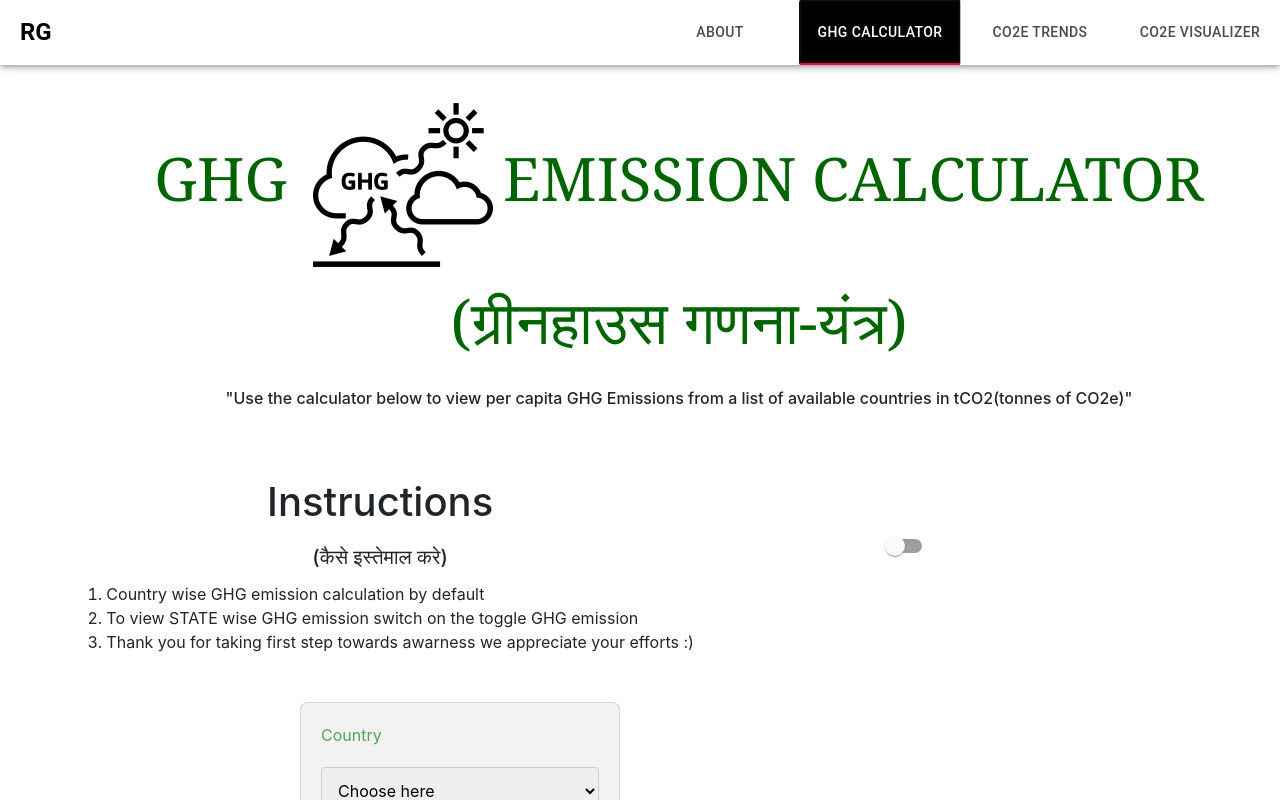
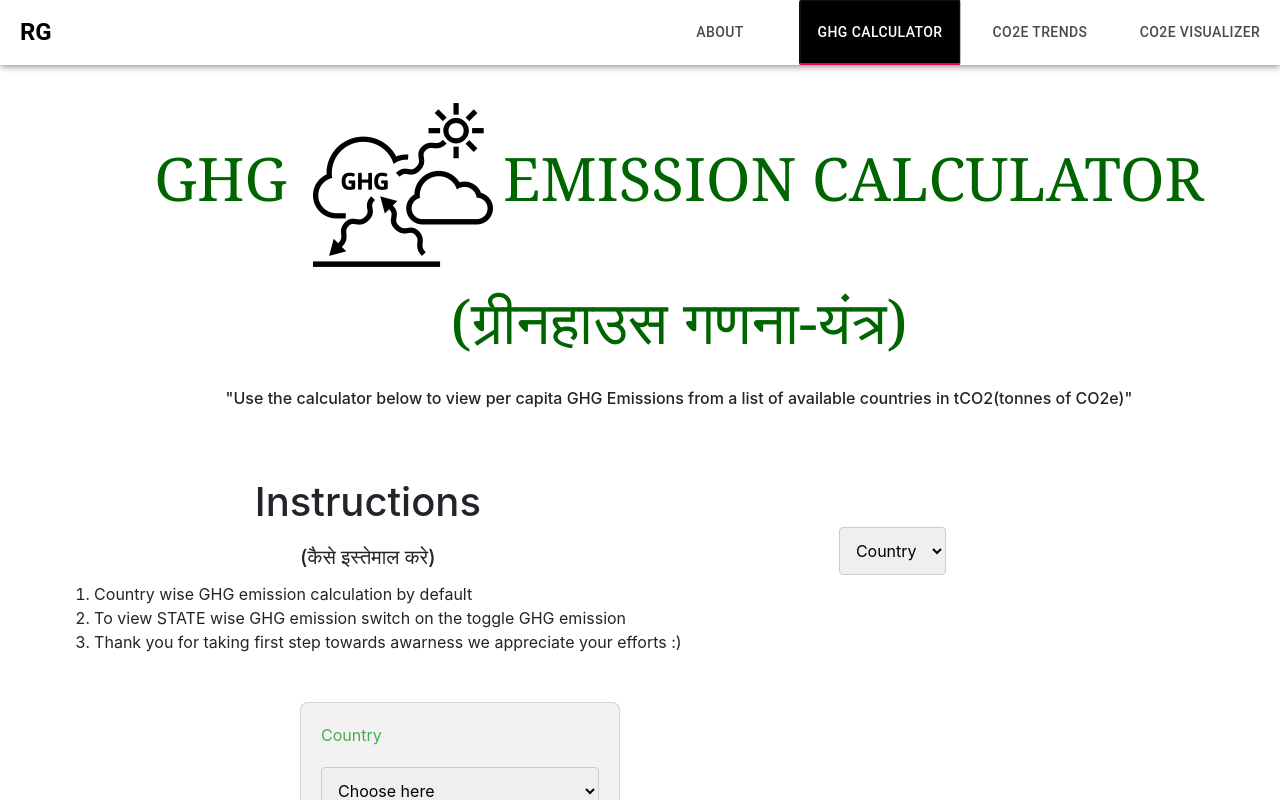
Before and after one commit to NotFarFromBlonded/Reclaim-Green, a React (Create React App) app: page / in a window 1280 px wide. Both pictures are taken after a click on the tab "GHG CALCULATOR". Shown: the top 800 px of the page. Built offline with nearby package versions, Linux system fonts and the light colour scheme.

Commit message:
Revert "commit"

```diff
--- a/src/Context.js
+++ b/src/Context.js
@@ -1,5 +1,5 @@
 import React, { createContext, useContext, useState, useEffect } from 'react'
-import { mockGHGEmissionData, oilFactor, gasFactor, coalFactor, electricityFactor, mockGHGState } from './mockGHGEmissionData';
+import { mockGHGEmissionData, oilFactor, gasFactor, coalFactor, electricityFactor, mockGHGState, mockGHGCity } from './mockGHGEmissionData';
 import {countryWithReason} from './countriesWithReason'
 import { solutionsToReason } from './solutionsToReasons';
 import axios from 'axios';
@@ -28,9 +28,23 @@ const Context = ({children}) =>{
         checkedA: false
     })
     const[repeater, setRepeater] = useState(0);
+    const[param, setParam] = useState("country");
+    const[selectedCity, setSelectedCity] = useState("");
 
     const[mockGHGDataRandomCountry, setMockGHGDataRandomCountry] = useState([]);
     const[mockGHGDataRandomState, setMockGHGDataRandomState] = useState([]);
+
+    const handleChangeParam = (e)=>{
+        setParam(e.target.value);
+        setOil(0);
+        setGas(0);
+        setElectricity(0);
+        setCoal(0);
+        setGHGEmission(0);
+        setSelCountry("");
+        setSelectedState("");
+        setSelectedCity("");
+    }
     const handleChange = (e) => {
         const selectedCountry = mockGHGEmissionData.find(country => country.country === e.target.value);
         setSelectedCountry(selectedCountry.country);
@@ -60,6 +74,16 @@ const Context = ({children}) =>{
         setGHGEmission(0);
         setSelCountry("");
         setSelectedState("");
+    }
+
+    const handleChangeCity = (e)=>{
+        const selectedCity = mockGHGCity.find(state=>state.name === e.target.value);
+        setSelectedCity(selectedCity.name);
+        setOil(selectedCity.oilConsumption);
+        setGas(selectedCity.gasConsumption * 28.32);
+        setElectricity(selectedCity.electricityConsumption);
+        setCoal(selectedCity.coalConsumption*28.32);
+        setGHGEmission((selectedCity.electricityConsumption*electricityFactor + selectedCity.oilConsumption*oilFactor+selectedCity.gasConsumption*gasFactor+ selectedCity.coalConsumption*coalFactor).toFixed(2));
     }
 
     const predictData = async() => {
@@ -182,7 +206,11 @@ const Context = ({children}) =>{
             stwitch,
             handleStwitch,
             handleChangeState,
-            selectedState
+            selectedState,
+            param,
+            handleChangeParam,
+            handleChangeCity,
+            selectedCity
         }}>
             {children}
         </Emission.Provider>
--- a/src/TabComponents/SectionOne.jsx
+++ b/src/TabComponents/SectionOne.jsx
@@ -48,7 +48,7 @@ const useStyles = makeStyles(() => ({
 
 const SectionOne = () => {
   const classes = useStyles();
-  const { coal, oil, gas, electricity, handleChange, ghgEmission, selectedCountry, stwitch, handleStwitch, handleChangeState, selectedState } = EmissionState()
+  const { coal, oil, gas, electricity, handleChange, ghgEmission, selectedCountry, stwitch, handleStwitch, handleChangeState, selectedState, handleChangeParam,  param, selectedCity, handleChangeCity} = EmissionState()
   return (
     <>
       <div className="ghgheading" style={{ marginTop: "85px", marginLeft: "78px" ,textAlign:"center" ,marginBottom:"70px"}}>
@@ -68,13 +68,11 @@ const SectionOne = () => {
           </ol>
         </div>
 <div className="swichtoogle" style={{padding: "49px",    marginRight: "231px"}}>
-<Switch
-          checked={stwitch.checkedA}
-          onChange={handleStwitch}
-          color="primary"
-          name="checkedA"
-          inputProps={{ 'aria-label': 'primary checkbox' }}
-        />
+<select name = "triple" onChange={handleChangeParam} value={param}>
+                      <option value="country">Country</option>
+                      <option value="state">State</option>
+                      <option value="city">City</option>
+                    </select>
 </div>
 
       </div>
@@ -87,8 +85,8 @@ const SectionOne = () => {
               <form>
                 <div className="form-row">
                   <div className="form-group col">
-                    <label style={{ color: "#4ca950", paddingTop: "0px" }}>{stwitch.checkedA === false ? "Country" : "State"}</label>
-                    {stwitch.checkedA === false ? <select name="country" onChange={handleChange} value={selectedCountry !== "" ? selectedCountry : ""}>
+                  <label style={{ color: "#4ca950", paddingTop: "0px" }}>{param === "country" ? "Country" : param==="state"?"State":"City"}</label>
+                  {param === "country" ? <select name="country" onChange={handleChange} value={selectedCountry !== "" ? selectedCountry : ""}>
                       <option hidden value="">Choose here</option>
                       <option value="argentina">Argentina</option>
                       <option value="australia">Australia</option>
@@ -135,7 +133,7 @@ const SectionOne = () => {
                       <option value="united arab emirates">United Arab Emirates</option>
                       <option value="united kingdom">United Kingdom</option>
                       <option value="united states of america">United States of America</option>
-                    </select> :
+                    </select> : param == "state"?
                       <select name="state" onChange={handleChangeState} value={selectedState !== "" ? selectedState : ""}>
                         <option hidden value="">Choose here</option>
                         <option value="ASSAM">Assam</option>
@@ -144,6 +142,16 @@ const SectionOne = () => {
                         <option value="JHARKHAND">Jharkhand</option>
                         <option value="MADHYA PRADESH">Madhya Pradesh</option>
                         <option value="UTTAR PRADESH">Uttar Pradesh</option>
+                      </select>:
+                      <select name="city" onChange={handleChangeState} value={selectedState !== "" ? selectedState : ""}>
+                        <option hidden value="">Choose here</option>
+                        <option value="GUWAHATI">Guwahati</option>
+                        <option value="RAIPUR">Raipur</option>
+                        <option value="SRINAGAR">Srinagar</option>
+                        <option value="RANCHI">Ranchi</option>
+                        <option value="BHOPAL">Bhopal</option>
+                        <option value="NAGPUR">Nagpur</option>
+                        <option value="GHAZIABAD">Ghaziabad</option>
                       </select>
                     }
                   </div>
--- a/src/mockGHGEmissionData.js
+++ b/src/mockGHGEmissionData.js
@@ -422,3 +422,54 @@ export const mockGHGState = [
         coalConsumption:17.016
     }
 ]
+export const mockGHGCity = [
+    {
+        name:"GUWAHATI",
+        electricityConsumption:56.83,
+        oilConsumption:3.5,
+        gasConsumption:1.8,
+        coalConsumption:6.000
+    },
+    {
+        name:"RAIPUR",
+        electricityConsumption:178.2727,
+        oilConsumption:2.70272,
+        gasConsumption:5.04,
+        coalConsumption:1.44
+    },
+    {
+        name:"SRINAGAR",
+        electricityConsumption:440,
+        oilConsumption:4.47,
+        gasConsumption:1.22,
+        coalConsumption:4
+    },
+    {
+        name:"RANCHI",
+        electricityConsumption:78.16,
+        oilConsumption:2.51,
+        gasConsumption:6.53,
+        coalConsumption:1.08
+    },
+    {
+        name:"BHOPAL",
+        electricityConsumption:31.88,
+        oilConsumption:2.06,
+        gasConsumption:3.82,
+        coalConsumption:3.9
+    },
+    {
+        name:"NAGPUR",
+        electricityConsumption:5.27,
+        oilConsumption:6.75,
+        gasConsumption:9.17,
+        coalConsumption:1.75
+    },
+    {
+        name:"GHAZIABAD",
+        electricityConsumption:5.50,
+        oilConsumption:8.34,
+        gasConsumption:1.61,
+        coalConsumption:9.45
+    }
+]
```
